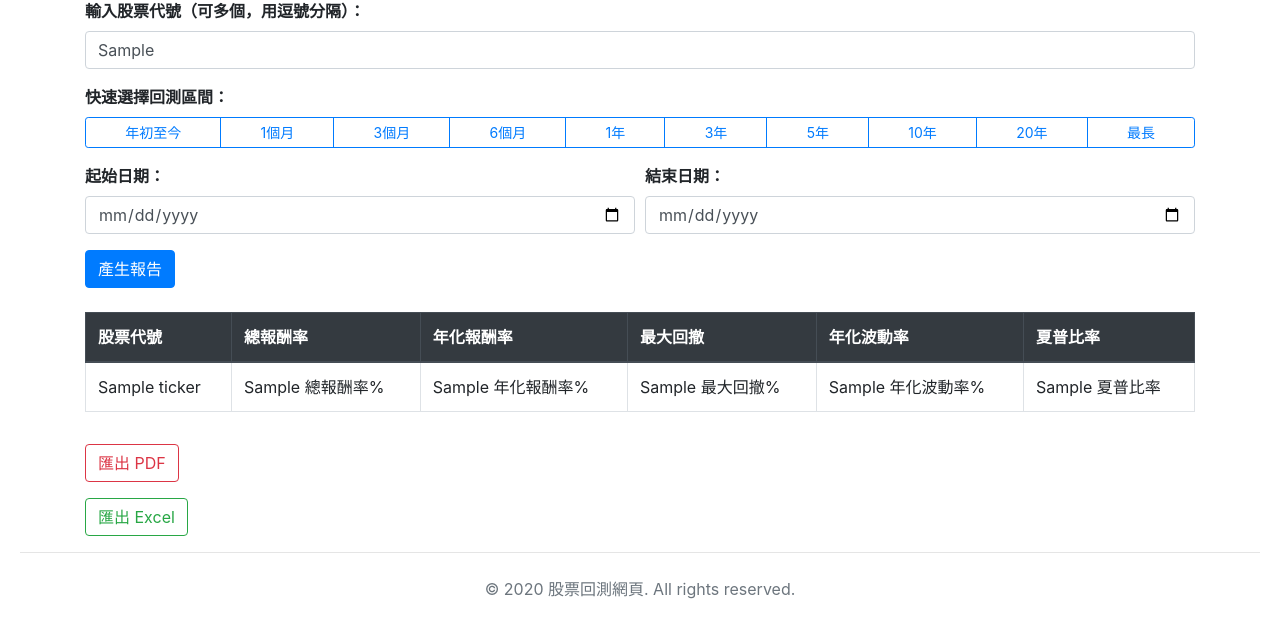
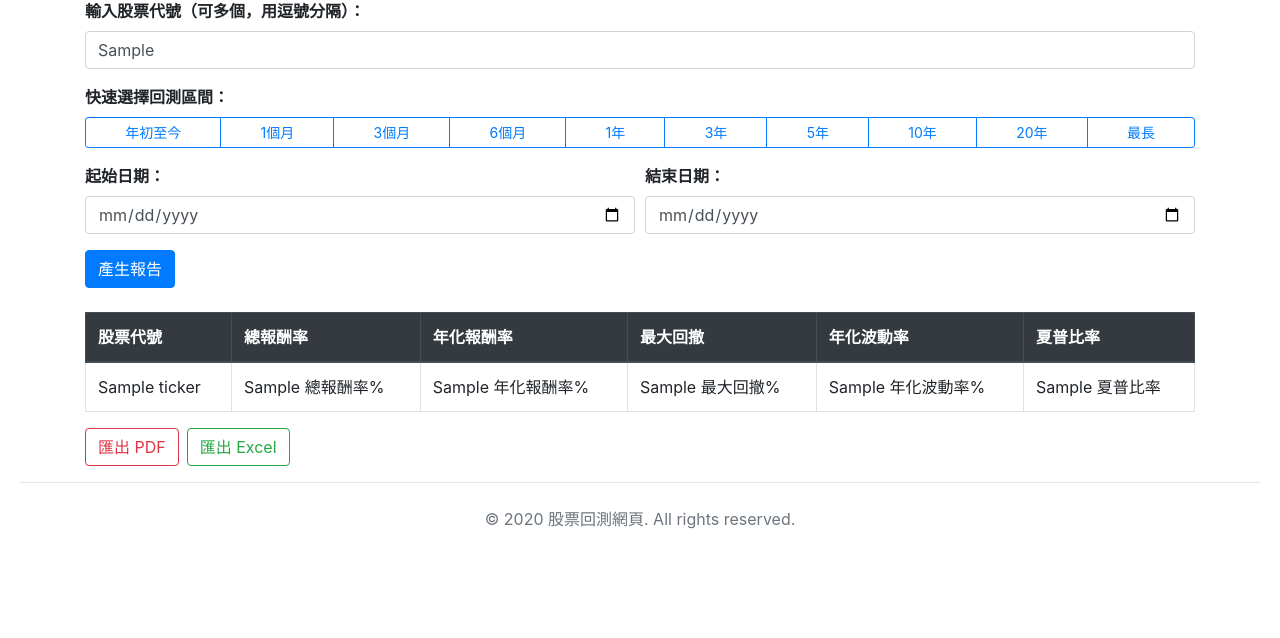
Before and after one commit to Brritany/stock-backtest-app, a Flask app: template templates/report.html in a window 1280 px wide. Shown: the part 148-786 px from the top of the page. Run offline with Flask 3, Linux system fonts and the light colour scheme; the template is opened without the code that fills it: most values are stand-ins (such as "Sample title", 1, 10 or a date in 2020); some libraries are stand-ins or nearby versions.

Commit message:
Place the exported pdf and excel at the same level and remove the pdf2 package

```diff
--- a/requirements.txt
+++ b/requirements.txt
@@ -3,5 +3,4 @@ yfinance
 pandas
 numpy
 pyecharts
-fpdf2
 xlsxwriter
--- a/templates/report.html
+++ b/templates/report.html
@@ -85,16 +85,16 @@
                 </tbody>
             </table>
 
-            <!-- PDF 匯出按鈕（前端） -->
-            <button class="btn btn-outline-danger mt-3" onclick="downloadPDF()">匯出 PDF</button>
-
-            <!-- Excel 匯出按鈕（後端） -->
-            <form method="POST" action="/download" class="mt-3">
-                <input type="hidden" name="tickers" value="{{ tickers_input }}">
-                <input type="hidden" name="start_date" value="{{ start_date }}">
-                <input type="hidden" name="end_date" value="{{ end_date }}">
-                <button type="submit" name="format" value="excel" class="btn btn-outline-success">匯出 Excel</button>
-            </form>
+            <!-- PDF + Excel 匯出按鈕（同一行） -->
+            <div class="d-flex mt-3">
+                <button class="btn btn-outline-danger mr-2" onclick="downloadPDF()">匯出 PDF</button>
+                <form method="POST" action="/download" class="mb-0">
+                    <input type="hidden" name="tickers" value="{{ tickers_input }}">
+                    <input type="hidden" name="start_date" value="{{ start_date }}">
+                    <input type="hidden" name="end_date" value="{{ end_date }}">
+                    <button type="submit" name="format" value="excel" class="btn btn-outline-success">匯出 Excel</button>
+                </form>
+            </div>
         {% endif %}
     </div>
 
@@ -105,7 +105,7 @@
             margin:       0.3,
             filename:     'report.pdf',
             image:        { type: 'jpeg', quality: 0.98 },
-            html2canvas:  { scale: 3, useCORS: true },
+            html2canvas:  { scale: 9, useCORS: true },  // 提高畫質
             jsPDF:        { unit: 'in', format: 'a4', orientation: 'portrait' }
         };
         setTimeout(() => {
```
